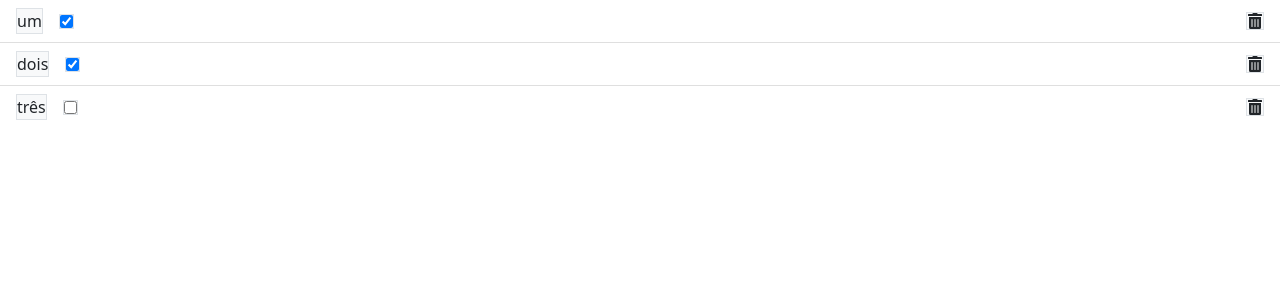
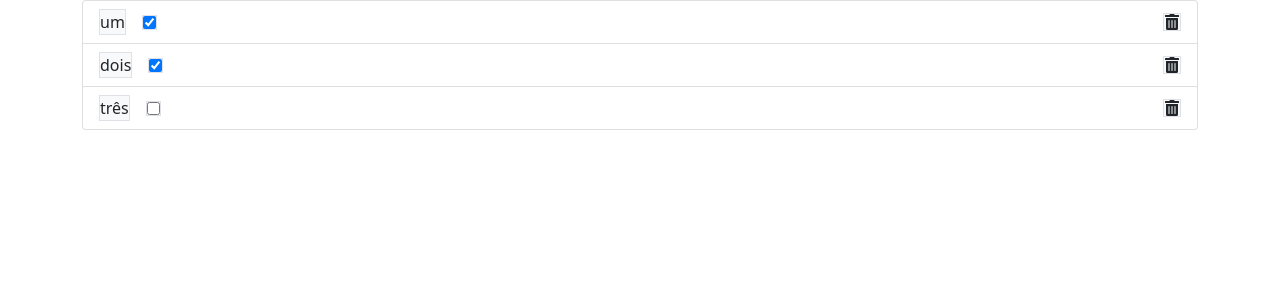
Before and after one commit to albraga/react-zfn1ke, a React (Create React App) app: page / in a window 1280 px wide. Shown: the top 300 px of the page. Built offline with nearby package versions, Linux system fonts and the light colour scheme.

Commit message:
2 files modified

```diff
--- a/src/App.js
+++ b/src/App.js
@@ -2,6 +2,7 @@ import React, { useState } from 'react';
 import './style.css';
 import Destructuring from './Destructuring';
 import Lista from './Lista';
+import {ThemeProvider, Container, Row, Col} from 'react-bootstrap'
 
 export default function App() {
   let [nome, setNome] = useState('braga');
@@ -9,10 +10,13 @@ export default function App() {
     setNome(e.target.innerText);
   }
   return (
-    <div>
-
-      <Lista />
-    </div>
+    <ThemeProvider  breakpoints={['xxxl', 'xxl', 'xl', 'lg', 'md', 'sm', 'xs', 'xxs']}>
+      <Container fluid="md">
+        <Row>
+           <Col><Lista /></Col>
+        </Row>
+      </Container>
+    </ThemeProvider>
   )
 }
 
--- a/src/Lista.js
+++ b/src/Lista.js
@@ -12,7 +12,7 @@ const Lista = () => {
     setItems(items.map(item => (item.id === id ? {...item, checked: !item.checked} : item)))
   }
   return (
-    <ListGroup variant="flush">
+    <ListGroup>
       {items.map((item) => (
         <ListGroup.Item>
           <Stack direction="horizontal" gap={3}>
```
